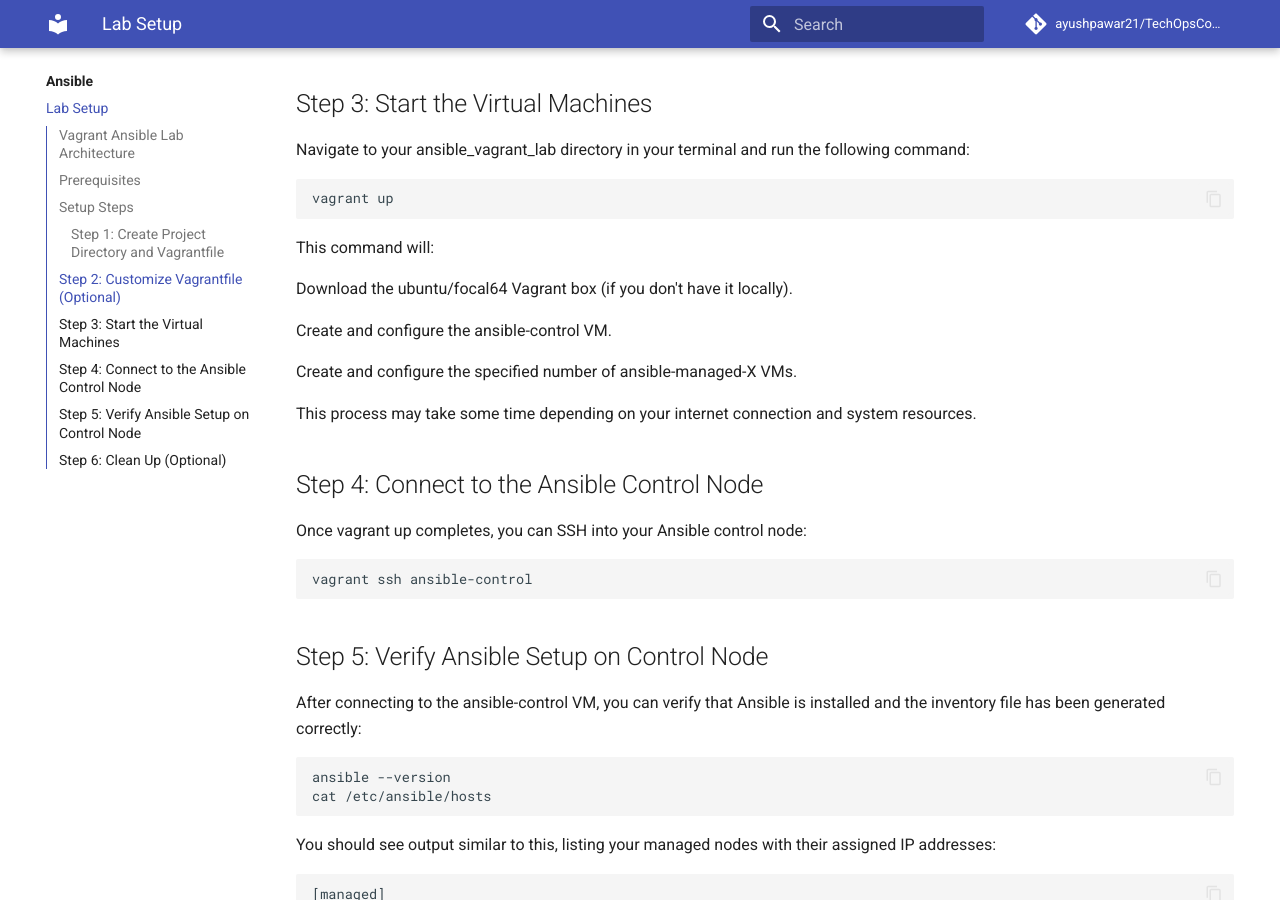
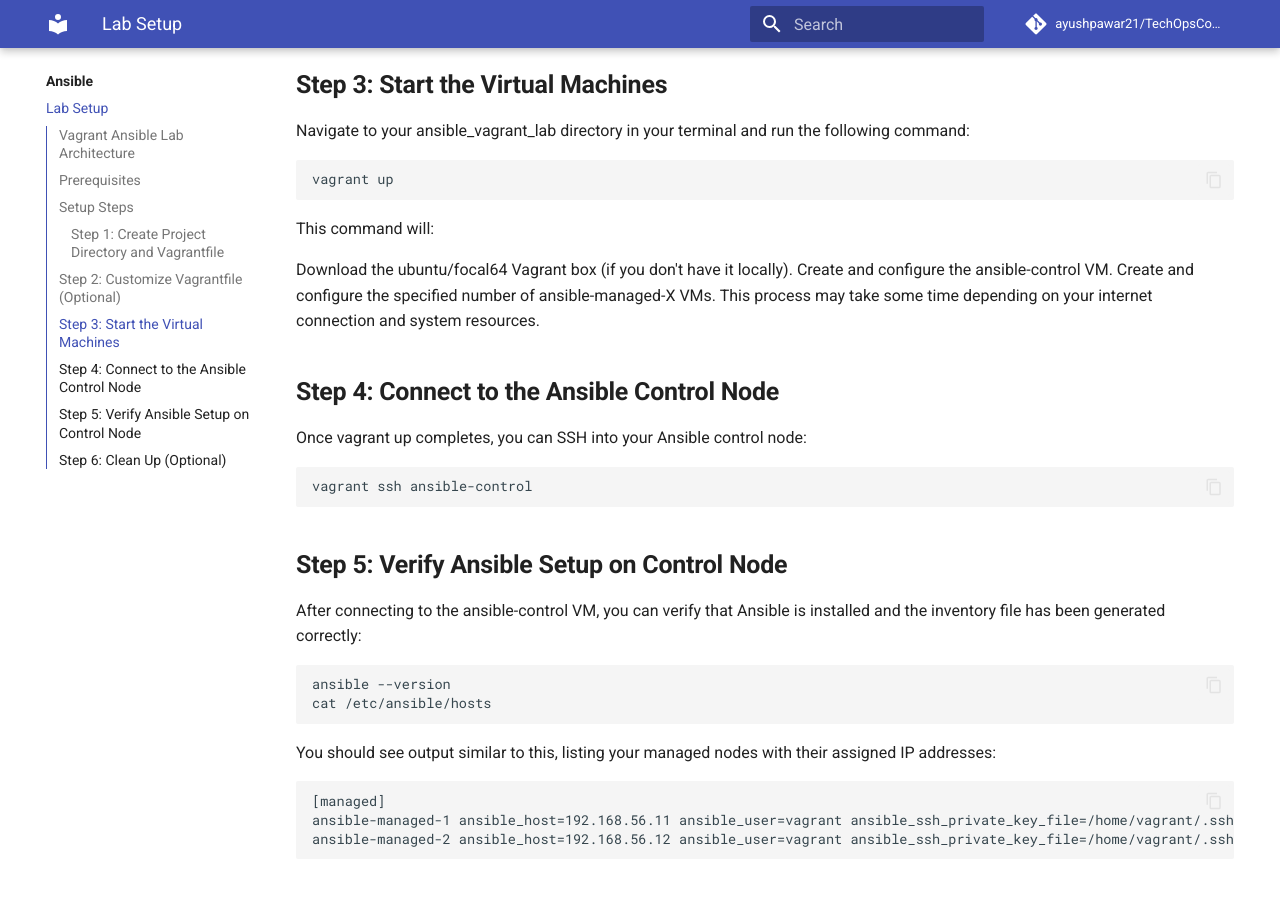
Before and after one commit to ayushpawar21/TechOpsConfigWiki, an MkDocs documentation site: the page built from docs/ansible/setup.md, in a window 1280 px wide and 900 px high, scrolled down 3367 px. Built offline with MkDocs 1.6.1 and Material for MkDocs 9.7.7, drawn with Linux system fonts in a browser that asks for light colours; comment, search, counter and statistics services are not loaded.

Commit message:
Format proper speace

````diff
--- a/docs/ansible/setup.md
+++ b/docs/ansible/setup.md
@@ -1,8 +1,8 @@
-# Vagrant Ansible Lab Setup Guide
+# **Vagrant Ansible Lab Setup Guide**
 
 This guide will walk you through setting up a local Ansible control node and multiple managed nodes using Vagrant.
 
-## Vagrant Ansible Lab Architecture
+## **Vagrant Ansible Lab Architecture**
 
 
 ```mermaid
@@ -15,18 +15,18 @@
 
 ```
 
-## Prerequisites
+## **Prerequisites**
 
 Before you begin, ensure you have the following installed on your host machine:
 
 - Vagrant: Download and install from [https://www.vagrantup.com/downloads](https://www.vagrantup.com/downloads)
 - VirtualBox (or another Vagrant provider): Download and install from [https://www.virtualbox.org/wiki/Downloads](https://www.virtualbox.org/wiki/Downloads)
 
-## Setup Steps
+##**Setup Steps**
 
 Follow these steps to get your Ansible lab up and running:
 
-### Step 1: Create Project Directory and Vagrantfile
+### **Step 1: Create Project Directory and Vagrantfile**
 
 Create a new directory for your project. You can name it `ansible_vagrant_lab` or anything you prefer.
 
@@ -137,19 +137,17 @@
 end
 
 ```
-
-## Step 2: Customize Vagrantfile (Optional)
+## **Step 2: Customize Vagrantfile (Optional)**
 
 You can modify the following variables in your Vagrantfile to suit your needs:
 ```bash
 
 VAGRANT_NUM_MANAGED_NODES: Change the value 2 to your desired number of Ansible managed nodes.
-
 VAGRANT_IP_PREFIX: If you prefer a different private IP address range for your VMs, change "192.168.56." to your desired prefix.
 
 ```
 
-## Step 3: Start the Virtual Machines
+## **Step 3: Start the Virtual Machines**
 
 Navigate to your ansible_vagrant_lab directory in your terminal and run the following command:
 
@@ -160,14 +158,11 @@
 This command will:
 
 Download the ubuntu/focal64 Vagrant box (if you don't have it locally).
-
 Create and configure the ansible-control VM.
-
 Create and configure the specified number of ansible-managed-X VMs.
-
 This process may take some time depending on your internet connection and system resources.
 
-## Step 4: Connect to the Ansible Control Node
+## **Step 4: Connect to the Ansible Control Node**
 
 Once vagrant up completes, you can SSH into your Ansible control node:
 
@@ -175,7 +170,7 @@
 vagrant ssh ansible-control
 ```
 
-## Step 5: Verify Ansible Setup on Control Node
+## **Step 5: Verify Ansible Setup on Control Node**
 
 After connecting to the ansible-control VM, you can verify that Ansible is installed and the inventory file has been generated correctly:
 
@@ -191,7 +186,7 @@
 ansible-managed-2 ansible_host=192.168.56.12 ansible_user=vagrant ansible_ssh_private_key_file=/home/vagrant/.ssh/id_rsa
 ```
 
-## Step 6: Clean Up (Optional)
+## **Step 6: Clean Up (Optional)**
 When you are finished with your lab and want to remove the virtual machines from your system, run the following command from your host machine (in the ansible_vagrant_lab directory):
 
 ```bash
````
